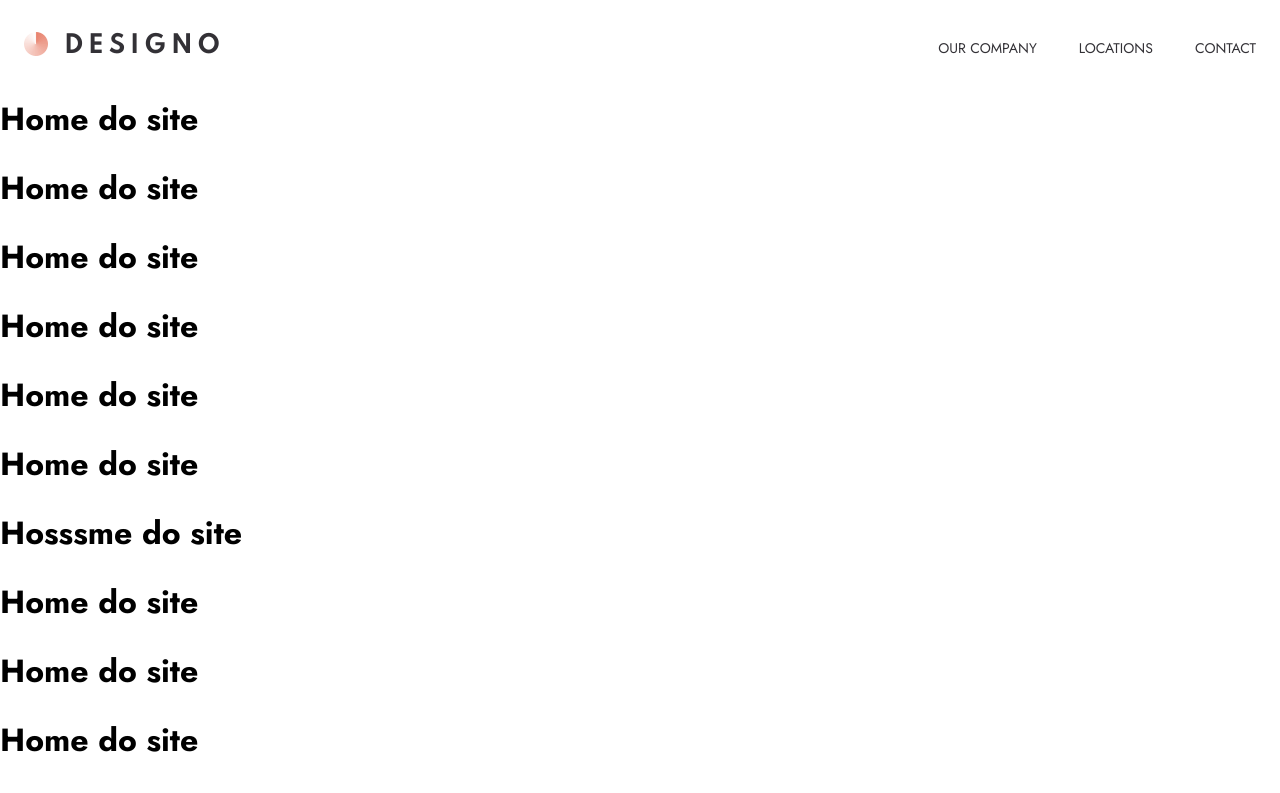
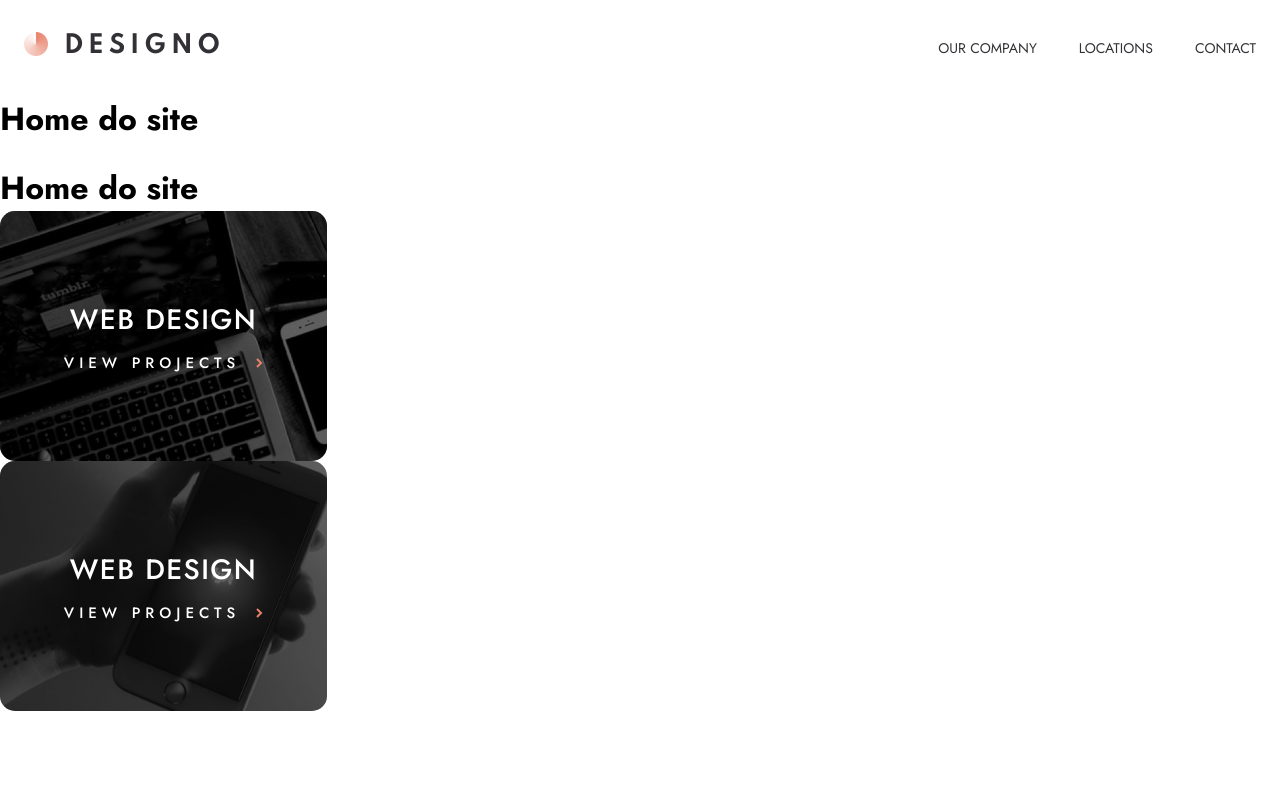
Before and after one commit to jvictorPS/Website_Designo, a React (Vite) app: page / in a window 1280 px wide. Shown: the top 793 px of the page. Built offline with nearby package versions, Linux system fonts and the light colour scheme.

Commit message:
Criação do card para categorias de serviços

```diff
--- /dev/null
+++ b/src/components/atoms/ServiceCard/index.jsx
@@ -0,0 +1,23 @@
+/* eslint-disable react/prop-types */ // TODO: upgrade to latest eslint tooling
+import arrow from '../../../assets/shared/desktop/icon-right-arrow.svg'
+
+
+import {
+    ContainerCard,
+} from './style'
+
+export default function ServiceCard({title, image}) {
+
+    return (
+        <ContainerCard
+            image={image}
+        >
+            <div></div>
+            <h4>{title}</h4>
+            <section>
+                <p>View projects</p>
+                <img src={arrow} alt='seta para a direita'></img>
+            </section>
+        </ContainerCard>
+    )
+}
--- /dev/null
+++ b/src/components/atoms/ServiceCard/style.js
@@ -0,0 +1,60 @@
+import styled from "styled-components";
+
+
+export const ContainerCard = styled.div`
+    width: 327px;
+    height: 250px;
+    border-radius: 15px;
+    background: #000;
+    display: flex;
+    flex-direction: column;
+    text-transform: uppercase;
+    align-items: center;
+    justify-content: center;
+    color: #FFF;
+    position: relative;
+    background-image: url(${props => props.image});
+    background-size: cover;
+    background-repeat: no-repeat;
+
+
+    h4 {
+        font-size: 28px;
+        font-weight: 500;
+        letter-spacing: 1.4px;
+        margin-bottom: 12px;
+        z-index: 4;
+        cursor: pointer;
+    }
+
+    p {
+        font-size: 15px;
+        font-weight: 500;
+        letter-spacing: 5px;
+    }
+
+    section {
+        display: flex;
+        align-items: center;
+        justify-content: space-between;
+        gap: 16px;
+        z-index: 4;
+        cursor: pointer;
+    }
+
+    div {
+        width: 327px;
+        height: 250px;
+        position: absolute;
+        top: 0;
+        left: 0;
+        background-color: #000;
+        border-radius: 15px;
+        opacity: 0.6;
+        cursor: pointer;
+
+        &:hover {
+            background-color: #E7816B;
+        }
+    }
+`
--- a/src/components/organism/Footer/index.jsx
+++ b/src/components/organism/Footer/index.jsx
@@ -15,18 +15,25 @@ import {
     Title,
     ContainsSocialMedia,
     Line,
-    ContainerContact
+    ContainerContactInvitation
 } from "./style";
+
+
+import Button from "../../atoms/Button"
 
 export default function Footer() {
     return (
 
         <ContainerFooter>
 
-            <ContainerContact>
+            <ContainerContactInvitation>
                 <h4>Let’s talk about your project</h4>
                 <p>Ready to take it to the next level? Contact us today and find out how our expertise can help your business grow.</p>
-            </ContainerContact>
+                <Button
+                    text={'Get in touch'}
+                    theme={'dark'}
+                />
+            </ContainerContactInvitation>
 
             <Logo src={LogoDark} alt="Logo do site"></Logo>
 
--- a/src/components/organism/Footer/style.js
+++ b/src/components/organism/Footer/style.js
@@ -15,7 +15,7 @@ export const ContainerFooter = styled.footer`
     position: relative;
 `
 
-export const ContainerContact = styled.section`
+export const ContainerContactInvitation = styled.section`
     display: flex;
     flex-direction: column;
     align-items: center;
@@ -36,15 +36,17 @@ export const ContainerContact = styled.section`
     h4 {
         font-size: 32px;
         font-weight: 500;
-        text-align: center
-
+        text-align: center;
+        line-height: 36px;
     }
 
     p {
         text-align: center;
         margin-top: 15px;
+        margin-bottom: 32px;
         font-size: 15px;
         font-weight: 400;
+        line-height: 25px;
     }
 `
 
--- a/src/pages/Home/index.jsx
+++ b/src/pages/Home/index.jsx
@@ -1,3 +1,8 @@
+import ServiceCard from "../../components/atoms/ServiceCard";
+
+import webService from '../../assets/home/desktop/image-web-design-large.jpg'
+import appService from '../../assets/home/desktop/image-app-design.jpg'
+
 export default function Home() {
     return (
         <>
@@ -5,30 +10,40 @@ export default function Home() {
         <h1>Home do site</h1>
         <br />
         <h1>Home do site</h1>
+
+        <ServiceCard
+            title={'Web design'}
+            image={webService}
+        />
+        <ServiceCard
+            title={'Web design'}
+            image={appService}
+        />
         <br />
-        <h1>Home do site</h1>
         <br />
-        <h1>Home do site</h1>
         <br />
-        <h1>Home do site</h1>
         <br />
-        <h1>Home do site</h1>
         <br />
-        <h1>Hosssme do site</h1>
         <br />
-        <h1>Home do site</h1>
         <br />
-        <h1>Home do site</h1>
         <br />
-        <h1>Home do site</h1>
         <br />
-        <h1>Home do site</h1>
         <br />
-        <h1>Home do site</h1>
         <br />
-        <h1>Home do site</h1>
         <br />
-        <h1>Home do site</h1>
+        <br />
+        <br />
+        <br />
+        <br />
+        <br />
+        <br />
+        <br />
+        <br />
+        <br />
+        <br />
+        <br />
+        <br />
+        <br />
         <br />
         </>
     )
```
